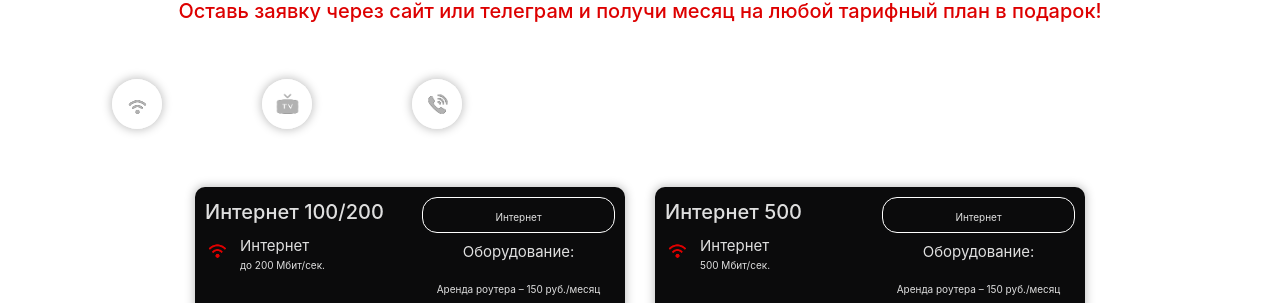
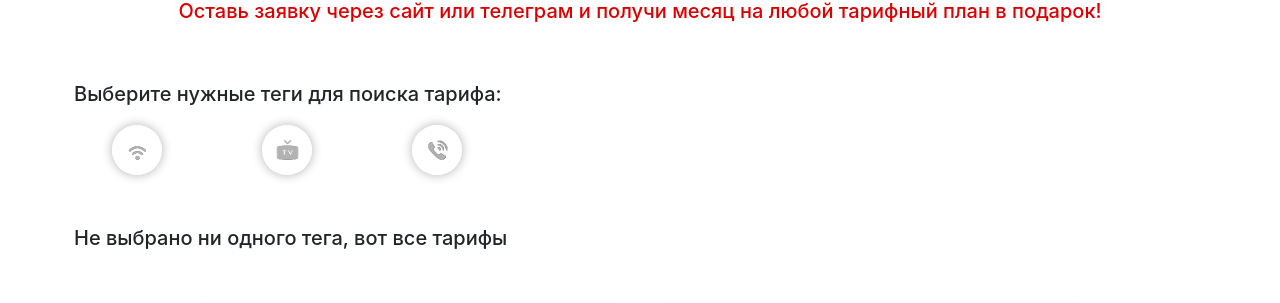
Before and after one commit to babo4ka/sanya_mts, a React (Create React App) app: page / in a window 1280 px wide. Shown: the part 552-855 px from the top of the page. Built offline with nearby package versions, Linux system fonts and the light colour scheme.

Commit message:
настроил отображение информации о тегах

```diff
--- a/src/App.jsx
+++ b/src/App.jsx
@@ -16,6 +16,7 @@ const config = require('./config.json')
 function App() {
 
   const [tariffsToShow, setTariffsToShow] = useState(store.getState().cards.tariffCards)
+  const [choosedTags, setChoosedTags] = useState(store.getState().btns.tags)
 
   const setCards = () =>{
     let tags = store.getState().btns.tags
@@ -33,7 +34,14 @@ function App() {
   })
 
     setTariffsToShow(cards.filter(el => el!=null))
+    setChoosedTags(store.getState().btns.tags)
   }
+
+  const tariffsTranslate = new Map([
+    ['wifi', 'интернет'],
+    ['tv', 'ТВ'],
+    ['mobile', 'мобайл']
+  ])
 
   return (
     <Provider store={store}>
@@ -70,14 +78,19 @@ function App() {
           {/* навигация по тарифам */}
 
           <div className="row justify-content-start mt-5 tariffs_nav_holder">
-            {/* <TariffBtn name="Интернет" id="internet" className={config.tariffNav.active.className} active={true} groupI={0} choose={()=>choose_wifi()} makeActive={()=>make_activewifi_action()}/>
-            <TariffBtn name="Интернет+ТВ" id="internet_tv" className={config.tariffNav.inactive.className} active={false} groupI={1} choose={()=>choose_wifitv()} makeActive={()=>make_activewifitv_action()}/>
-            <TariffBtn name="Интернет+ТВ+Мобайл" id="internet_tv_phone" className={config.tariffNav.inactive.className} active={false} groupI={2} choose={()=>choose_wifitvph()} makeActive={()=>make_activewifitvph_action()}/>
-            <TariffDropDown/> */}
+            <span className="text-start mb-3 tags_info">Выберите нужные теги для поиска тарифа: </span>
             <TariffBtn id="wifi" tag="wifi" setCardsToShow={setCards}/>
             <TariffBtn id="tv" tag="tv" setCardsToShow={setCards}/>
             <TariffBtn id="phone" tag="mobile" setCardsToShow={setCards}/>
+            <span className="text-start mt-5 tags_info">
+              {choosedTags.length > 0?(
+                `Вот ${tariffsToShow.length} тарифов, которые содержат теги: ${choosedTags.map(tag=>tariffsTranslate.get(tag))}`
+              ):(
+                `Не выбрано ни одного тега, вот все тарифы`
+              )}
+            </span>
           </div>
+
           {/* конец навигации по тарифам */}
 
           {/* тарифы */}
--- a/src/App.scss
+++ b/src/App.scss
@@ -40,3 +40,8 @@
 }
 
 // конец акции
+
+.tags_info{
+  font-size: 20px;
+  font-weight: 500;
+}
```
